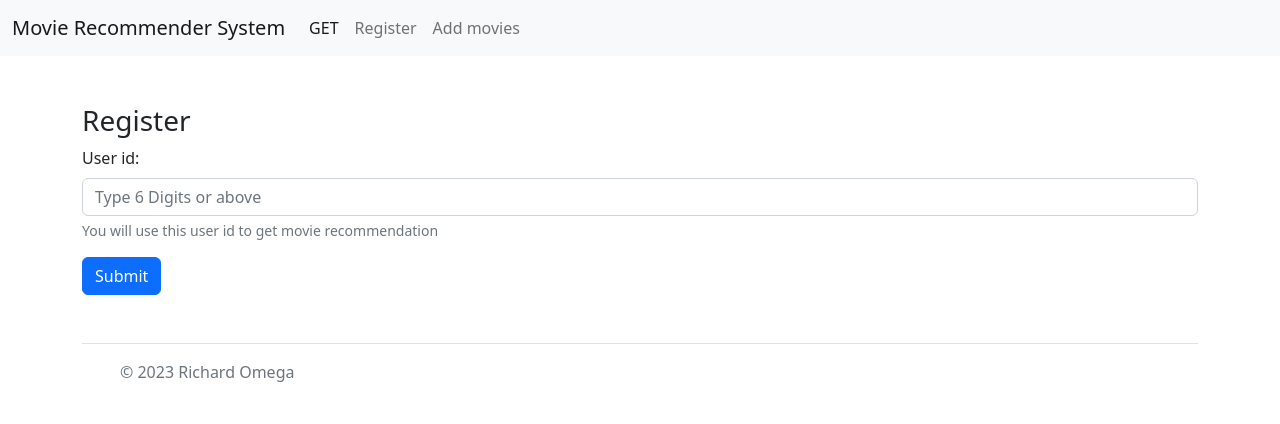
After one commit to arjiomega/movie_recommendation_system, a Django app: page /enter/ in a window 1280 px wide. The commit adds this page. Shown: the top 424 px of the page. Run offline with Django 4.2, Linux system fonts and the light colour scheme.

Commit message:
working add user to database

```diff
--- a/simple_app/models.py
+++ b/simple_app/models.py
@@ -32,7 +32,7 @@ class UserInfo(models.Model):
     user_id = models.IntegerField(primary_key=True)
 
     class Meta:
-        managed = False
+        #managed = False
         db_table = 'user_info'
 
 
--- /dev/null
+++ b/simple_app/templates/Enter.html
@@ -0,0 +1,100 @@
+{% comment %} <form method="POST" enctype="multipart/form-data">
+
+    <!-- Security token -->
+    {% csrf_token %}
+
+    <!-- Using the formset -->
+    {{ form.as_p }}
+
+    <input type="submit" value="Submit">
+</form> {% endcomment %}
+
+<!DOCTYPE html>
+<html>
+<head>
+  <title>HOME</title>
+  <meta name="viewport" content="width=device-width, initial-scale=1">
+  <link href="https://cdn.jsdelivr.net/npm/bootstrap@5.2.3/dist/css/bootstrap.min.css" rel="stylesheet" integrity="sha384-rbsA2VBKQhggwzxH7pPCaAqO46MgnOM80zW1RWuH61DGLwZJEdK2Kadq2F9CUG65" crossorigin="anonymous">
+  <link rel="stylesheet" href="https://cdn.jsdelivr.net/npm/bootstrap-icons@1.10.2/font/bootstrap-icons.css" integrity="sha384-b6lVK+yci+bfDmaY1u0zE8YYJt0TZxLEAFyYSLHId4xoVvsrQu3INevFKo+Xir8e" crossorigin="anonymous">
+  <script src="https://cdn.jsdelivr.net/npm/bootstrap@5.2.3/dist/js/bootstrap.bundle.min.js" integrity="sha384-kenU1KFdBIe4zVF0s0G1M5b4hcpxyD9F7jL+jjXkk+Q2h455rYXK/7HAuoJl+0I4" crossorigin="anonymous"></script>
+
+
+  <style>
+    {% comment %} body,html {
+      margin: 0;
+      padding: 0;
+    } {% endcomment %}
+
+  </style>
+</head>
+    <body>
+        <nav class="navbar navbar-expand-lg bg-light">
+            <div class="container-fluid">
+              <a class="navbar-brand" href="{% url 'home_view' %}">Movie Recommender System</a>
+              <button class="navbar-toggler" type="button" data-bs-toggle="collapse" data-bs-target="#navbarText" aria-controls="navbarText" aria-expanded="false" aria-label="Toggle navigation">
+                <span class="navbar-toggler-icon"></span>
+              </button>
+              <div class="collapse navbar-collapse" id="navbarText">
+                <ul class="navbar-nav me-auto mb-2 mb-lg-0">
+                  <li class="nav-item">
+                    <a class="nav-link active" aria-current="page" href="{% url 'userrating_list' %}">GET</a>
+                  </li>
+                  <li class="nav-item">
+                    <a class="nav-link" href="{% url 'enter' %}">Register</a>
+                  </li>
+                  <li class="nav-item">
+                    <a class="nav-link" href="#">Add movies</a>
+                  </li>
+                </ul>
+                <span class="navbar-text">
+
+                </span>
+              </div>
+            </div>
+          </nav>
+
+
+        <div class='container mt-5'>
+            <form method="POST">
+                <!-- Security token -->
+                {% csrf_token %}
+
+                <div class="mb-3">
+                    <h3>Register</h3>
+                    <label for="exampleInputEmail1" class="form-label">User id:</label>
+                    <input type="number" name="user_id" placeholder="Type 6 Digits or above" class="form-control {% if error %} is-invalid {% endif %}{% if success %} is-valid{% endif %}" id="exampleInputEmail1" aria-describedby="emailHelp">
+                    <div id="emailHelp" class="form-text">You will use this user id to get movie recommendation</div>
+                </div>
+                {% if error %}
+                    <div class="alert alert-danger" role="alert">
+                        {{ error }}
+                    </div>
+                {% endif %}
+                {% if success %}
+                    <div class="alert alert-success" role="alert">
+                        {{ success }}
+                    </div>
+                {% endif %}
+                <button type="submit" class="btn btn-primary">Submit</button>
+            </form>
+        </div>
+
+        <div class="container mt-5">
+            <footer class="d-flex flex-wrap justify-content-between align-items-center py-3 my-4 border-top">
+              <div class="col-md-4 d-flex align-items-center">
+                <a href="/" class="mb-3 me-2 mb-md-0 text-muted text-decoration-none lh-1">
+                  <svg class="bi" width="30" height="24"><use xlink:href="#bootstrap"></use></svg>
+                </a>
+                <span class="mb-3 mb-md-0 text-muted">© 2023 Richard Omega</span>
+              </div>
+
+              <ul class="nav col-md-4 justify-content-end list-unstyled d-flex">
+                <li class="ms-3"><a class="text-muted" href="#"><svg class="bi" width="24" height="24"><use xlink:href="#twitter"></use></svg></a></li>
+                <li class="ms-3"><a class="text-muted" href="#"><svg class="bi" width="24" height="24"><use xlink:href="#instagram"></use></svg></a></li>
+                <li class="ms-3"><a class="text-muted" href="#"><svg class="bi" width="24" height="24"><use xlink:href="#facebook"></use></svg></a></li>
+              </ul>
+            </footer>
+          </div>
+
+    </body>
+</html>
--- a/simple_app/templates/base.html
+++ b/simple_app/templates/base.html
@@ -30,10 +30,10 @@
               <a class="nav-link active" aria-current="page" href="{% url 'userrating_list' %}">GET</a>
             </li>
             <li class="nav-item">
-              <a class="nav-link" href="#">Enter</a>
+              <a class="nav-link" href="{% url 'enter' %}">Register</a>
             </li>
             <li class="nav-item">
-              <a class="nav-link" href="#">Recommend</a>
+              <a class="nav-link" href="{% url 'update' %}">Recommend</a>
             </li>
           </ul>
           <span class="navbar-text">
@@ -231,7 +231,7 @@
       </div>
     </div>
 
-    <div class="container">
+    <div class="container mt-5">
       <footer class="d-flex flex-wrap justify-content-between align-items-center py-3 my-4 border-top">
         <div class="col-md-4 d-flex align-items-center">
           <a href="/" class="mb-3 me-2 mb-md-0 text-muted text-decoration-none lh-1">
--- a/simple_app/views.py
+++ b/simple_app/views.py
@@ -2,8 +2,8 @@ from django.shortcuts import render, get_object_or_404, HttpResponseRedirect
 from django.core.paginator import Paginator
 # Create your views here.
 
-from .models import UserRating,MovieInfo
-from .forms import userForm
+from .models import UserRating,MovieInfo,UserInfo
+from .forms import userForm,myUserForm
 import requests
 import json
 
@@ -73,42 +73,42 @@ def userrating_list(request):
 
     return render(request, 'userrating_list.html', context)
 
+def add_MyUser(request):
+    context = {}
+
+    if request.method == "POST":
+        user_id = request.POST.get('user_id')
+        if not user_id:
+            context['error'] = 'Dont leave it blank'
+        elif int(user_id) < 300000:
+            context['error'] = 'New user id must be greater than 300000'
+        elif int(user_id) > 999999:
+            context['error'] = 'User id limited to 6 digits only'
+        elif UserInfo.objects.filter(user_id=user_id).exists():
+            context['error'] = f'User ID {user_id} already exists'
+            print(context['error'])
+        else:
+            new_user = UserInfo(user_id = int(user_id))
+            print(new_user.user_id)
+            new_user.save()
+            context['success'] = f'User {user_id} added successfully'
+
+    return render(request, "Enter.html", context)
+
+def update_MyUser(request):
+    context = {}
+    if request.method == 'POST':
+        user = request.POST.get('user_id')
+        movie_id = request.POST.get('movie_id')
+        rating = request.POST.get('user_id')
+
+    return render(request,"recommend.html",context)
 
 def testing(request):
     context = {}
     context['current_page'] = request.GET.get('page',1)
     return render(request,'testing.html',context)
 
-# def create_view(request):
-#     context = {}
-
-#     form = simpleForm(request.POST or None)
-#     if form.is_valid():
-#         form.save()
-
-#     context['form'] = form
-
-#     return render(request, "create_view.html", context)
-
-# def list_view(request):
-#     # dictionary for initial data with
-#     # field names as keys
-#     context ={}
-
-#     # add the dictionary during initialization
-#     context["dataset"] = Userrating.objects.all()
-
-#     return render(request, "list_view.html", context)
-# # pass id attribute from urls
-# def detail_view(request, id):
-#     # dictionary for initial data with
-#     # field names as keys
-#     context ={}
-
-#     # add the dictionary during initialization
-#     context["data"] = get_object_or_404(UserRating,rating_id = id)
-
-#     return render(request, "detail_view.html", context)
 
 # # update view for details
 # def update_view(request, id):
--- a/simple_django/urls.py
+++ b/simple_django/urls.py
@@ -15,7 +15,7 @@ Including another URLconf
 """
 from django.contrib import admin
 from django.urls import path, include
-from simple_app.views import userrating_list,home_view,testing
+from simple_app.views import *
 
 urlpatterns = [
     path('admin/', admin.site.urls),
@@ -25,7 +25,9 @@ urlpatterns = [
     #path('',create_view,name='create'),
     # path('list/',list_view,name='list' ),
     #path('display_rating/',display_rating,name='display_rating'),
-    path('testing/',testing,name='testing')
+    path('testing/',testing,name='testing'),
+    path('enter/',add_MyUser,name='enter'),
+    path('update/',update_MyUser,name='update')
     # path('<id>/update',update_view,name='update'),
     # path('<id>/delete',delete_view,name='delete'),
 ]
```
Also changed, not shown: simple_app/forms.py (+9 -1 lines), simple_app/templates/create_view.html (deleted, +0 -10 lines), simple_app/templates/list_view.html (deleted, +0 -11 lines), simple_app/templates/recommend.html (added, +59 -0 lines), simple_app/templates/update_view.html (deleted, +0 -13 lines), simple_app/templates/userrating_list.html (+20 -3 lines), README.md.
